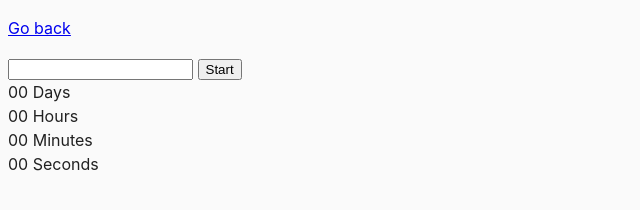
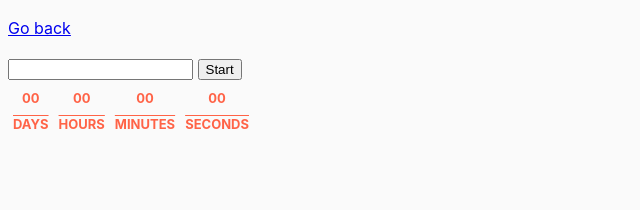
Before and after one commit to AntoninaRadova/goit-js-hw-09, a website built with Parcel: page src/02-timer.html in a window 1280 px wide. Shown: the whole page, without its empty margins (0-640 px from the left). Built offline with nearby package versions, Linux system fonts and the light colour scheme.

Commit message:
Update common.css

```diff
--- a/src/css/common.css
+++ b/src/css/common.css
@@ -16,3 +16,21 @@ img {
   display: block;
   max-width: 100%;
 }
+
+.timer{
+  display: flex;
+}
+
+.field{
+  padding: 5px;
+  text-align: center;
+  color: tomato;
+  font-size: 13px;
+  font-weight: 700;
+  line-height: 2;
+  text-transform: uppercase;
+}
+.label{
+  display: block;
+  text-decoration: overline;
+}
```
